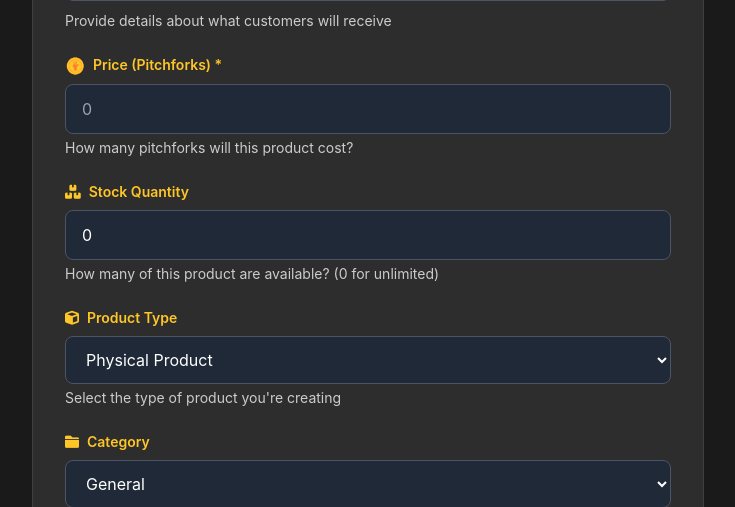
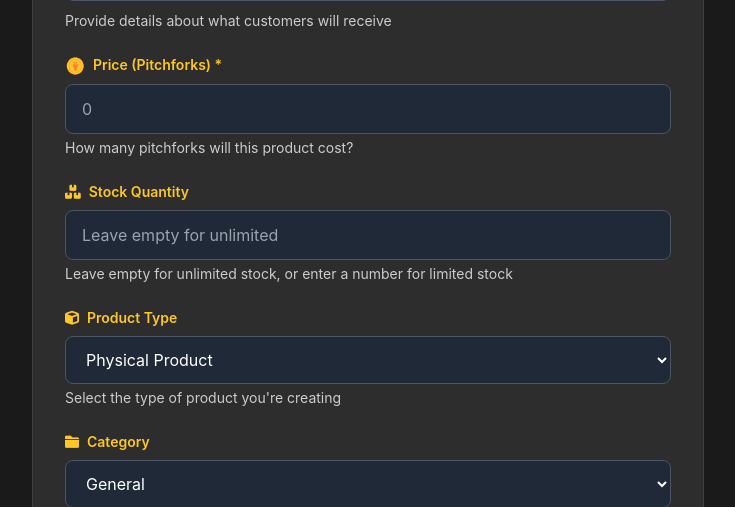
Before and after one commit to code-wolf-byte/Devil2DevilEconomy, a Python web app: template templates/add_product.html in a window 1280 px wide. Shown: the part 520-1027 px from the top of the page, without its empty margins (272-1007 px from the left). Run offline with Jinja, Linux system fonts and the light colour scheme; the template is opened without the code that fills it, so the values that code supplies are empty.

Commit message:
Update stock input handling on product forms
- Changed the stock input field to allow empty values for unlimited stock instead of defaulting to 0.
- Updated placeholder text and accompanying description for clarity on stock availability options.
- Adjusted the edit product template to reflect the same changes for consistency across product management forms.

```diff
--- a/templates/add_product.html
+++ b/templates/add_product.html
@@ -70,12 +70,12 @@
                 <input type="number"
                        id="stock"
                        name="stock"
-                       value="0"
+                       value=""
                        min="0"
                        step="1"
                        class="w-full px-4 py-3 bg-gray-800 border border-gray-600 rounded-lg focus:ring-2 focus:ring-yellow-400 focus:border-transparent text-white placeholder-gray-400 transition-all duration-300"
-                       placeholder="0">
-                <p class="text-sm text-muted mt-1">How many of this product are available? (0 for unlimited)</p>
+                       placeholder="Leave empty for unlimited">
+                <p class="text-sm text-muted mt-1">Leave empty for unlimited stock, or enter a number for limited stock</p>
             </div>
 
             <!-- Product Type Selection -->
--- a/templates/edit_product.html
+++ b/templates/edit_product.html
@@ -71,12 +71,12 @@
                 <input type="number"
                        id="stock"
                        name="stock"
-                       value="{{ product.stock or 0 }}"
+                       value="{{ product.stock if product.stock is not none else '' }}"
                        min="0"
                        step="1"
                        class="w-full px-4 py-3 bg-gray-800 border border-gray-600 rounded-lg focus:ring-2 focus:ring-yellow-400 focus:border-transparent text-white placeholder-gray-400 transition-all duration-300"
-                       placeholder="0">
-                <p class="text-sm text-muted mt-1">How many of this product are available? (0 for unlimited)</p>
+                       placeholder="Leave empty for unlimited">
+                <p class="text-sm text-muted mt-1">Leave empty for unlimited stock, or enter a number for limited stock</p>
             </div>
 
             <!-- Product Type Selection -->
```
